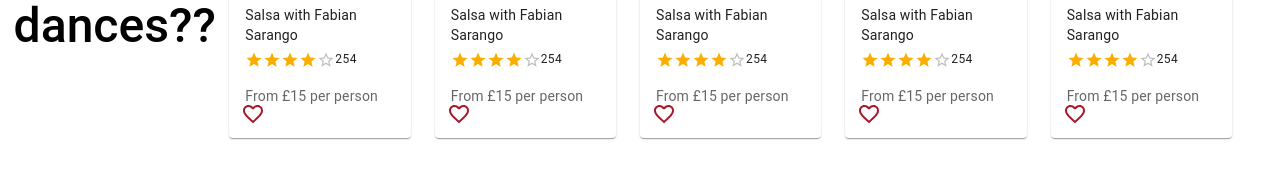
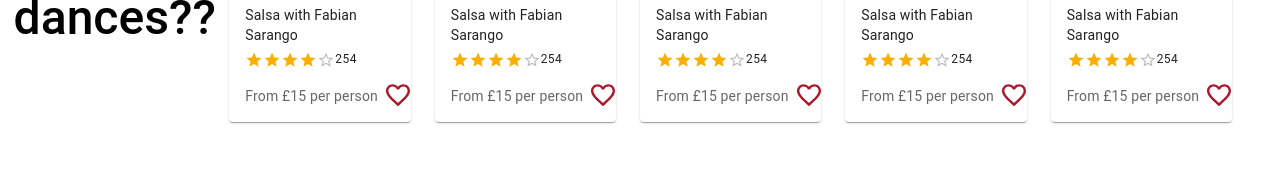
Before and after one commit to RamiElsayed/tap-tap-go, a React (Create React App) app in the folder client/: page / in a window 1280 px wide. Shown: the part 1586-1762 px from the top of the page. Built offline with nearby package versions, Linux system fonts and the light colour scheme.

Commit message:
fixed positioning for fav button on larger screens

```diff
--- a/client/src/App.css
+++ b/client/src/App.css
@@ -19,14 +19,15 @@
 
 .heart {
   color: #aa182b;
+  transform: scale(1.2);
   position: absolute;
-  /* bottom: 14px;
-  left: 140px; */
+  left: 0.5rem;
+  top: 0.2rem;
 }
 
 @media only screen and (max-width: 900px) {
   .heart {
-    /* left: 350px; */
+    /* right: 400px; */
     transform: scale(1.8);
   }
 }
--- a/client/src/components/Cards/EventCard.js
+++ b/client/src/components/Cards/EventCard.js
@@ -46,6 +46,13 @@ export default function EventCard(props) {
             />
             <Typography variant="caption">{props.cardData.nRatings}</Typography>
           </Box>
+          <Box
+            sx={{
+              display: "flex",
+              alignItems: "center",
+              justifyContent: "left",
+            }}
+          >
             <Typography
               variant="body2"
               color="text.secondary"
@@ -57,6 +64,7 @@ export default function EventCard(props) {
             <IconButton onClick={toggleHeart}>
               <ToggleFavorite hearted={hearted} />
             </IconButton>
+          </Box>
         </CardContent>
       </CardActionArea>
     </Card>
```
Lines whose indentation alone changed are shown as unchanged.
